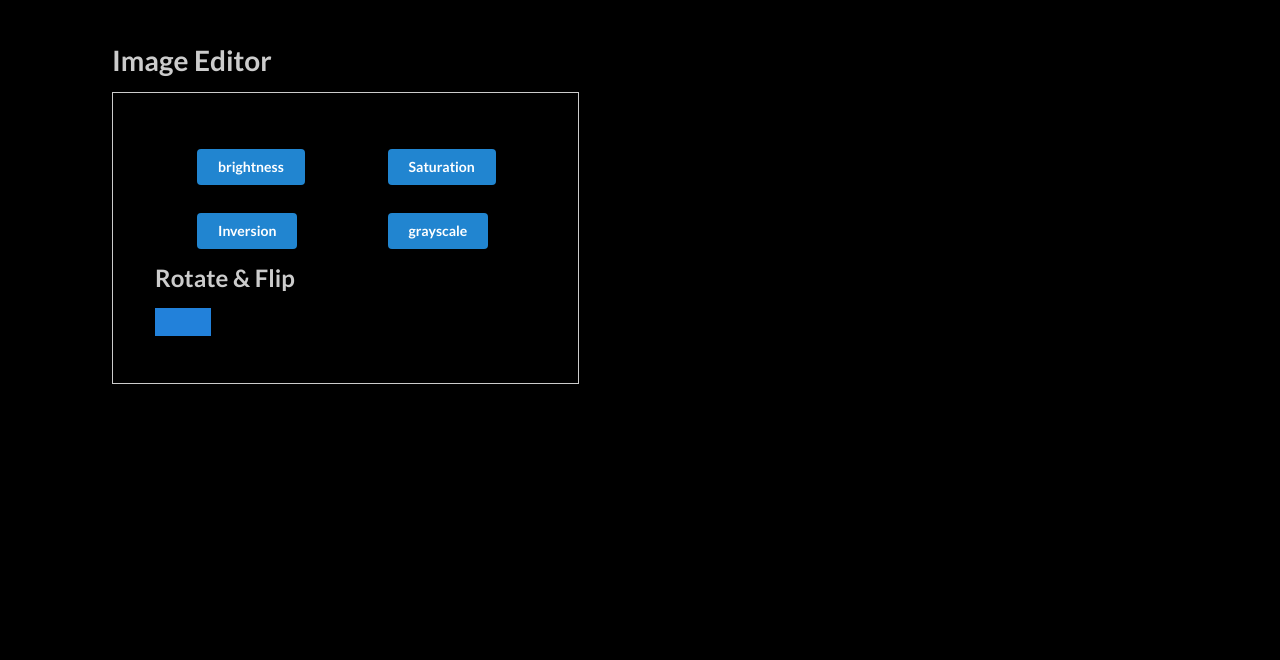
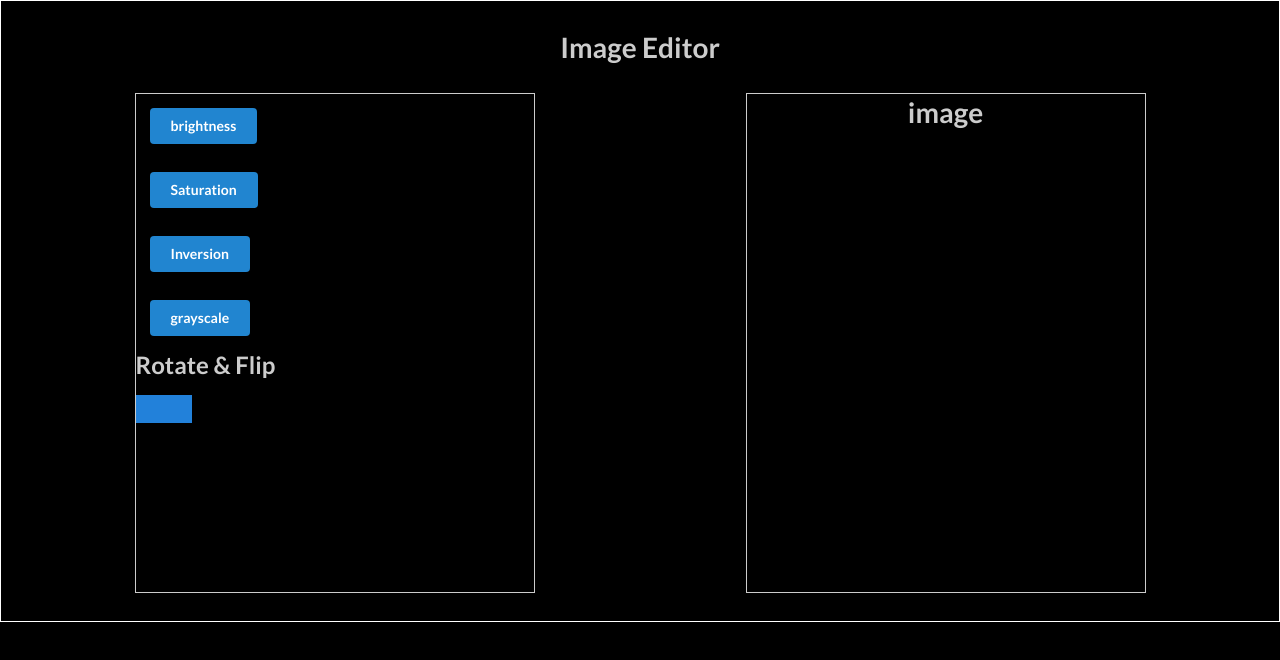
Before and after one commit to domchu/React-Image-Editor, a React (Create React App) app: page / in a window 1280 px wide. Shown: the top 660 px of the page. Built offline with nearby package versions, Linux system fonts and the light colour scheme.

Commit message:
chore: rearrangement of the structure

```diff
--- a/src/App.css
+++ b/src/App.css
@@ -6,31 +6,42 @@
 body {
   background-color: #000;
 }
-.App {
-  margin: 3rem 0 0 8rem;
+
+.page_container {
+  border: 1px solid #fff;
+  padding: 2rem;
 }
-.btn__container {
-  margin-left: 2rem;
+.container {
+  display: flex;
+  justify-content: space-around;
+  margin-top: 2rem;
+  width: 100%;
 }
-.buttons__container {
-  display: grid;
-  grid-template-columns: 1fr 1fr;
-  width: 40%;
+.image__container {
+  width: 400px;
+  height: 500px;
   border: 1px solid #ccc;
-  padding: 3rem;
 }
+.button__container {
+  width: 400px;
+  height: 500px;
+  border: 1px solid #ccc;
+}
+
 #space {
   margin: 1rem;
 }
 h2 {
-  margin-top: 3rem;
   color: #ccc;
 }
 h1 {
   color: #ccc;
+  display: flex;
+  justify-content: center;
+  text-align: center;
 }
 .icons {
-  color: #000;
+  color: #fff;
   background-color: #2281da;
   padding: 1rem 2rem;
   cursor: pointer;
--- a/src/App.js
+++ b/src/App.js
@@ -3,8 +3,16 @@ import Button from "./Button";
 
 function App() {
   return (
-    <div className="App">
-      <Button />
+    <div className="page_container">
+      <h1>Image Editor</h1>
+      <div className="container">
+        <div className="button__container">
+          <Button />
+        </div>
+        <div className="image__container">
+          <h1>image</h1>
+        </div>
+      </div>
     </div>
   );
 }
--- a/src/Button.jsx
+++ b/src/Button.jsx
@@ -5,7 +5,6 @@ import RotateFlip from "./RotateFlip";
 const Button = () => {
   return (
     <div>
-      <h1>Image Editor</h1>
       <div className="buttons__container">
         <ButtonDetail name="brightness" />
         <ButtonDetail name="Saturation" />
--- a/src/RotateFlip.jsx
+++ b/src/RotateFlip.jsx
@@ -1,13 +1,12 @@
 import React from "react";
-// import { HiArrowUturnDown } from "react-icons/hi";
+
 import { BsArrowClockwise } from "react-icons/bs";
 
 const RotateFlip = () => {
   return (
-    <div className="image__container">
+    <div className="">
       <h2>Rotate & Flip</h2>
       <div className="rotate__icons">
-        {/* <HiArrowUturnDown /> */}
         <BsArrowClockwise className="icons" />
       </div>
     </div>
```
